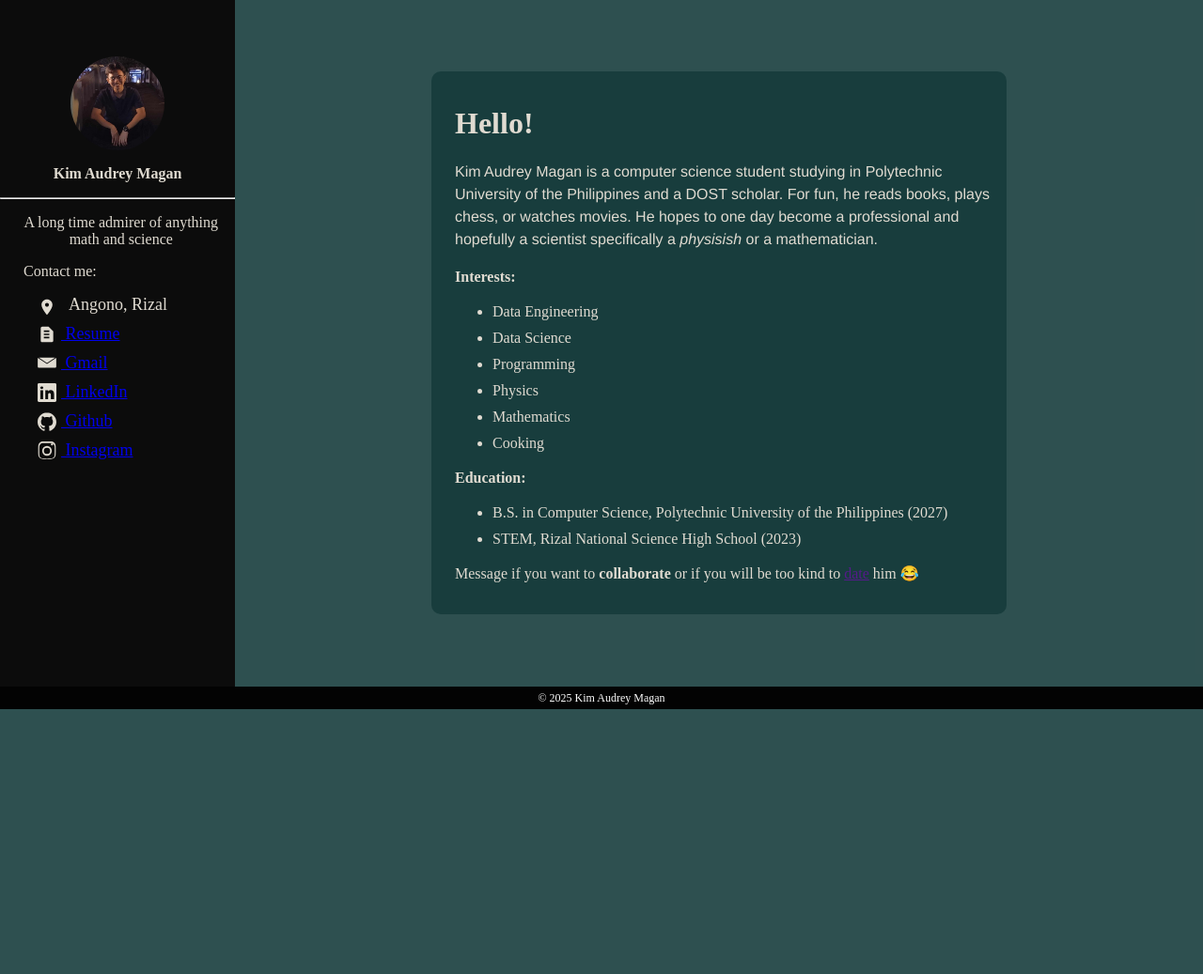
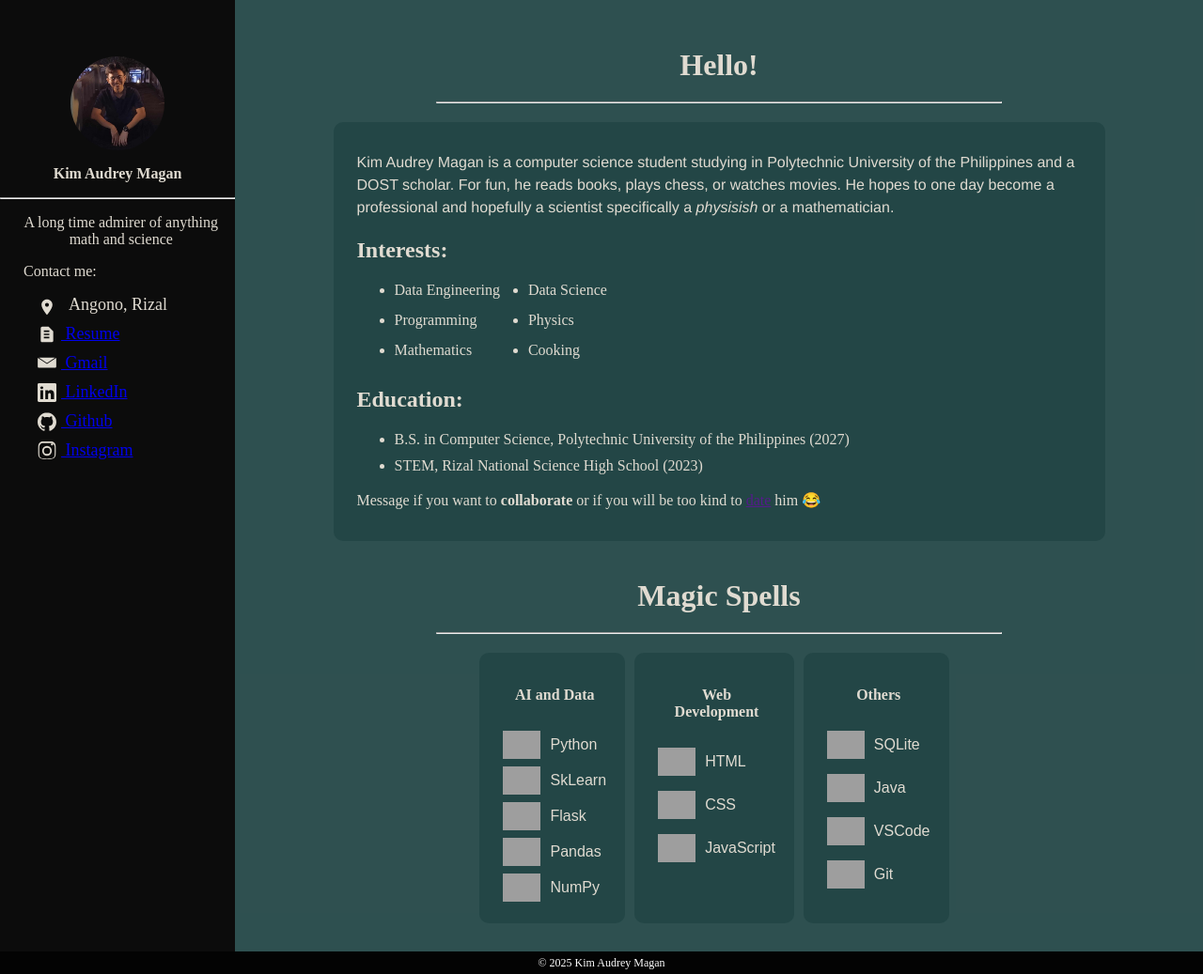
Before and after one commit to kimodri/websayt, a Flask app: page / in a window 1280 px wide. Shown: the part 45-1082 px from the top of the page at 94% size. Before the commit the page ends 800 px from the top, so only its background shows below. Run offline with Flask 3, Linux system fonts and the light colour scheme; grey boxes are pictures that could not be loaded.

Commit message:
Finished structuring the about page

```diff
--- a/static/styles.css
+++ b/static/styles.css
@@ -179,6 +179,7 @@ svg{
   .content {
     flex-grow: 1;
     display: flex;
+    flex-direction: column;
     width: 100%;
     background-color: rgb(	24, 61, 61, 0.9);
     justify-content: center;  /* Centers horizontally */
@@ -186,25 +187,33 @@ svg{
     padding: 30px;
   }
 
+.hr_content{
+  width: 600px;
+  margin-top: 10px;
+  margin-bottom: 10px;
+}
+
 .about_me{
-    width: 60%;
-    background-color: #183D3D;
+    width: 80%;
+    background-color: rgb(24,61,61, 0.50);
 
     /* Centering a div below */
     margin-left: auto;
     margin-right: auto;
+    margin-top: 10px;
 
     /* smoothing my div */
     border-radius: 10px;
 
     /* Padding */
     padding-left: 25px;
-    padding-right: 5px;
+    padding-right: 20px;
     padding-top: 15px;
     padding-bottom: 15px;
     box-shadow: #030303 ;
     max-width: 1000px;
 }
+
 
 .about_list li:not(:last-child) {
   margin-bottom: 10px;
@@ -257,6 +266,57 @@ svg{
     background-color: #45a049;
   } */
 
+.toolkits{
+  display: flex;
+  flex-direction: row;
+}
+
+.toolkit_container{
+  display: flex;
+  flex-direction: column;
+  width: 70%;
+  background-color: rgb(24,61,61, 0.50);
+
+  /* Centering a div below */
+  margin-left: auto;
+  margin-right: 10px;
+  margin-top: 10px;
+
+  /* smoothing my div */
+  border-radius: 10px;
+
+    /* Padding */
+  padding-left: 25px;
+  padding-right: 20px;
+  padding-top: 15px;
+  padding-bottom: 15px;
+  box-shadow: #030303 ;
+  max-width: 1000px;
+}
+
+.toolkit_container h4{
+  text-align: center;
+  color: #e0dbd1
+}
+
+.tool {
+  display: flex;
+  align-items: center;     /* Vertically center icon and text */
+  gap: 10px;               /* Space between icon and text */
+  margin: 8px 0;           /* Vertical spacing between tools */
+  color: #e0dbd1;          /* Optional: text color */
+  font-family: sans-serif;
+}
+
+.tool img {
+  width: 40px;             /* Adjust as you like */
+  height: auto;
+}
+
+
+
+
+
 .site_footer {
   background-color: #030303;
   color: white;
--- a/templates/about.html
+++ b/templates/about.html
@@ -83,17 +83,27 @@
         </div>
       </div>
 
+
+
       <!-- Right side: content -->
       <div class="content">
+        <h1 style="color: #e0dbd1; font-style: Proxima Nova; margin-bottom: 10px;">Hello!</h1>
+        <hr class = "hr_content">
          <div class ="about_me">
-          <h1 style="color: #e0dbd1; font-style: Proxima Nova;">Hello!</h1>
           <p class="p_about_me" style ="font-family: Helvetica">
             Kim Audrey Magan is a computer science student studying in Polytechnic University of the Philippines and a DOST scholar. For fun, he reads books, plays chess, or watches movies.
             He hopes to one day become a professional and hopefully a scientist specifically a <i>physisish</i> or a mathematician.
           </p>
           <p class = "p_about_me">
-            <b>Interests:</b>
-            <ul class="about_list">
+        <h2 style="color: #e0dbd1; font-style: Proxima Nova;">Interests:</h2>
+          <ul class="about_list" style="
+            display: grid;
+            grid-template-columns: repeat(2, max-content);
+            column-gap: 30px;
+            row-gap: 4px;
+            list-style-type: disc;
+            color: #e0dbd1;
+          ">
             <li>Data Engineering</li>
             <li>Data Science</li>
             <li>Programming</li>
@@ -102,8 +112,9 @@
             <li>Cooking</li>
           </ul>
           </p>
+
           <p class = "p_about_me">
-            <b>Education:</b>
+            <h2 style="color: #e0dbd1; font-style: Proxima Nova;">Education:</h2>
             <ul class = "about_list">
               <li>B.S. in Computer Science, Polytechnic University of the Philippines (2027)</li>
               <li>STEM, Rizal National Science High School (2023)</li>
@@ -113,10 +124,84 @@
             Message if you want to <b>collaborate</b> or if you will be too kind to <a href = ''>date</a> him &#128514
           </p>
          </div>
+         <br>
+          <h1 style="color: #e0dbd1; font-style: Proxima Nova; margin-bottom: 10px;">Magic Spells</h1>
+          <hr class ="hr_content">
+          <div class = toolkits>
+              <div class = "toolkit_container">
+                <!-- Dapat may style to na div - div - div -->
+                <h4>AI and Data</h4>
+                  <div>
 
+                    <div class = "tool">
+                        <img src="https://skillicons.dev/icons?i=python" alt = "Python">
+                        <span>Python</span>
+                    </div>
+                    <div class = "tool">
+                        <img src="https://skillicons.dev/icons?i=sklearn" alt = "SkLearn">
+                        <span>SkLearn</span>
+                    </div>
+                    <div class = "tool">
+                        <img src="https://skillicons.dev/icons?i=flask" alt = "Flask">
+                        <span>Flask</span>
+                    </div>
+
+                    <div class = "tool">
+                      <img src="https://cdn.jsdelivr.net/gh/devicons/devicon/icons/pandas/pandas-original.svg" alt="Pandas">
+                      <span>Pandas</span>
+                    </div>
+                    <div class = "tool">
+                      <img src="https://cdn.jsdelivr.net/gh/devicons/devicon/icons/numpy/numpy-original.svg" alt="NumPy">
+                      <span>NumPy</span>
+                    </div>
+                  </div>
+              </div>
+
+              <div class = "toolkit_container">
+                  <h4>Web Development</h4>
+                  <div class = "tool">
+                        <img src="https://skillicons.dev/icons?i=html" alt = "HTML">
+                        <span>HTML</span>
+                  </div>
+
+                  <div class = "tool">
+                        <img src="https://skillicons.dev/icons?i=css" alt = "CSS">
+                        <span>CSS</span>
+                  </div>
+
+                  <div class = "tool">
+                        <img src="https://skillicons.dev/icons?i=javascript" alt = "javascript">
+                        <span>JavaScript</span>
+                  </div>
+              </div>
+
+              <div class = "toolkit_container">
+                  <h4>Others</h4>
+                  <div class = "tool">
+                        <img src="https://skillicons.dev/icons?i=sqlite" alt = "SQLite">
+                        <span>SQLite</span>
+                  </div>
+
+                  <div class = "tool">
+                        <img src="https://skillicons.dev/icons?i=java" alt = "Java">
+                        <span>Java</span>
+                  </div>
+                  <div class = "tool">
+                        <img src="https://skillicons.dev/icons?i=vscode" alt = "vscode">
+                        <span>VSCode</span>
+                  </div>
+                  <div class = "tool">
+                        <img src="https://skillicons.dev/icons?i=git" alt = "git">
+                        <span>Git</span>
+                  </div>
               </div>
 
           </div>
+        </div>
+
+      </div> <!-- Content -->
+
+    </div> <!-- Main content wrapper -->
 
     {% include "footer.html" %}
   <!-- </body> -->
```
Lines whose indentation alone changed are shown as unchanged.
